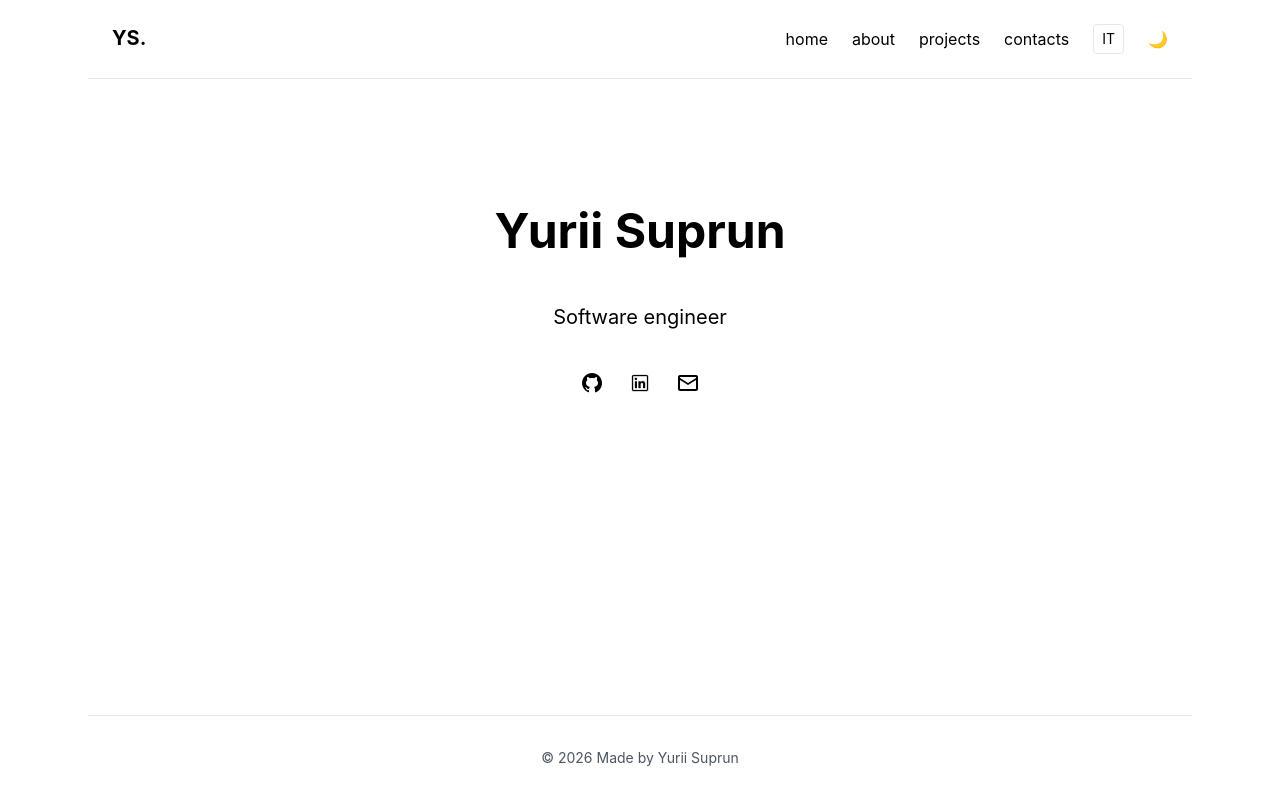
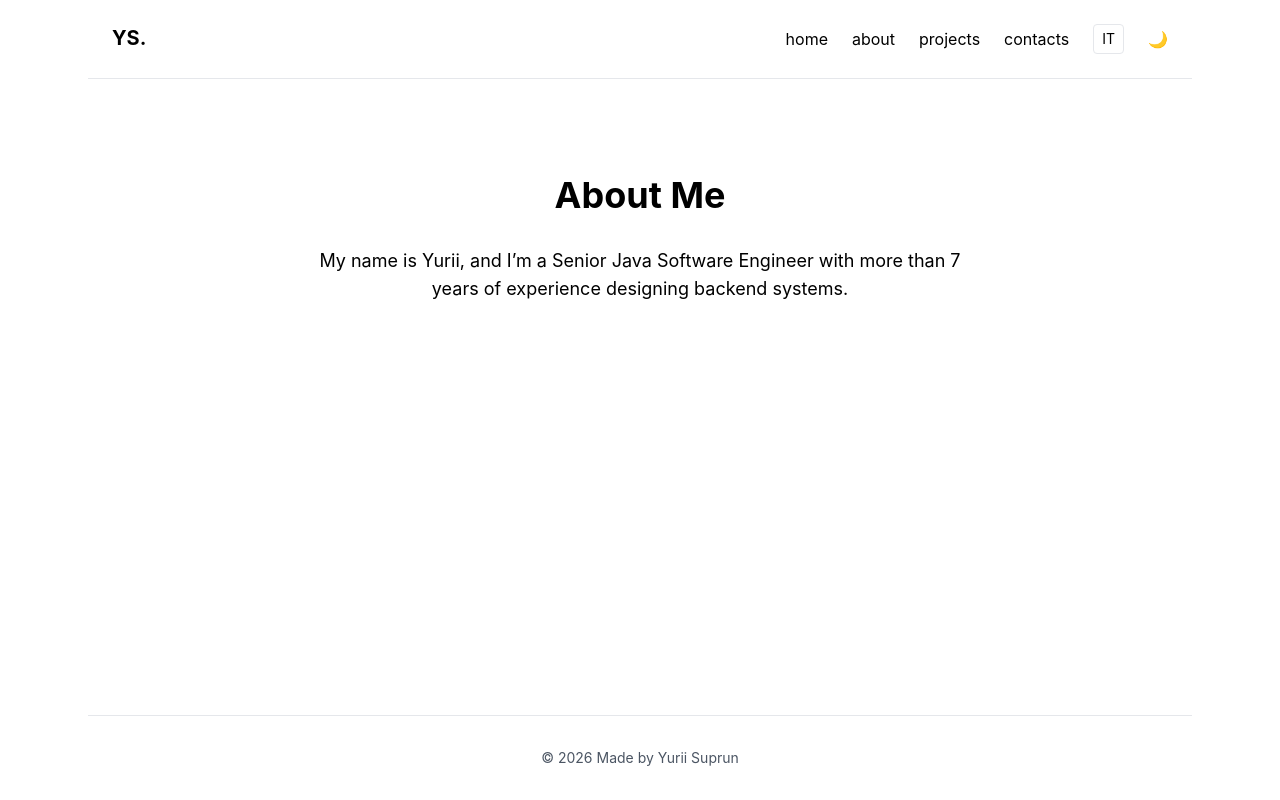
Before and after one commit to yuriisuprun/portfolio, a React (Create React App) app in the folder frontend/: page /about in a window 1280 px wide. Built offline with nearby package versions, Linux system fonts and the light colour scheme.

Commit message:
Implement navigation

```diff
--- a/frontend/package.json
+++ b/frontend/package.json
@@ -11,6 +11,7 @@
     "framer-motion": "^12.35.1",
     "react": "^19.2.4",
     "react-dom": "^19.2.4",
+    "react-router-dom": "^7.13.1",
     "react-scripts": "5.0.1",
     "web-vitals": "^2.1.4"
   },
--- a/frontend/src/App.js
+++ b/frontend/src/App.js
@@ -1,13 +1,15 @@
 import { useState, useEffect } from "react";
+import { Routes, Route, Navigate } from "react-router-dom";
+
 import Navbar from "./components/Navbar";
 import Hero from "./components/Hero";
 import Projects from "./components/Projects";
 import About from "./components/About";
+import Contacts from "./components/Contacts";
 import Footer from "./components/Footer";
-import Contacts from "./components/Contacts";
 
 function App() {
-    const [activeSection, setActiveSection] = useState("home");
+
     const [dark, setDark] = useState(false);
     const [language, setLanguage] = useState("en");
 
@@ -21,25 +23,40 @@ function App() {
 
     return (
         <div className="min-h-screen flex flex-col bg-white text-black dark:bg-gray-900 dark:text-white">
+
             <div className="max-w-6xl mx-auto px-6 w-full flex flex-col flex-grow">
 
-                <Navbar
-                    setActiveSection={setActiveSection}
-                    dark={dark}
-                    setDark={setDark}
-                    language={language}
-                    setLanguage={setLanguage}
-                />
+                <Navbar dark={dark} setDark={setDark} language={language} setLanguage={setLanguage}/>
 
                 <main className="flex-grow">
-                    {activeSection === "home" && <Hero language={language} />}
-                    {activeSection === "about" && <About language={language} />}
-                    {activeSection === "projects" && <Projects language={language} />}
-                    {activeSection === "contacts" && <Contacts language={language} />}
+
+                    <Routes>
+
+                        <Route path="/" element={<Navigate to="/home" />}/>
+
+                        <Route
+                            path="/home"
+                            element={<Hero language={language} />}/>
+
+                        <Route path="/about"
+                            element={<About language={language} />}/>
+
+                        <Route
+                            path="/projects"
+                            element={<Projects language={language} />}/>
+
+                        <Route
+                            path="/contacts"
+                            element={<Contacts language={language} />}/>
+
+                    </Routes>
+
                 </main>
 
                 <Footer language={language} />
+
             </div>
+
         </div>
     );
 }
--- a/frontend/src/components/About.js
+++ b/frontend/src/components/About.js
@@ -3,19 +3,22 @@ export default function About({ language }) {
     const text = {
         en: {
             title: "About Me",
-            description: `My name is Yurii, and I’m a Senior Java Software Engineer with more than 7 years of experience designing and building large-scale backend systems. My work focuses on Java, Spring Boot, and microservices architectures, often in cloud-native environments powered by AWS, Docker, and Kubernetes. I'm particularly interested in system modernization, performance optimization, and building platforms that enable teams to move faster and scale reliably.`
+            description:
+                "My name is Yurii, and I’m a Senior Java Software Engineer with more than 7 years of experience designing backend systems."
         },
         it: {
             title: "Chi Sono",
-            description: `Mi chiamo Yurii e sono un Senior Java Software Engineer con oltre 7 anni di esperienza nello sviluppo di sistemi backend su larga scala. Il mio lavoro si concentra su Java, Spring Boot e architetture a microservizi, spesso in ambienti cloud-native con AWS, Docker e Kubernetes. Sono particolarmente interessato alla modernizzazione dei sistemi, all'ottimizzazione delle prestazioni e alla creazione di piattaforme che permettono ai team di lavorare più velocemente e scalare in modo affidabile.`
+            description:
+                "Mi chiamo Yurii e sono un Senior Java Software Engineer con oltre 7 anni di esperienza nello sviluppo di sistemi backend."
         }
     };
 
     const t = text[language];
 
     return (
-        <section className="flex items-center justify-center gap-10 py-24 text-center">
-            <div>
+        <section className="flex items-center justify-center py-24 text-center">
+
+            <div className="max-w-2xl">
 
                 <h2 className="text-4xl font-bold mb-8">
                     {t.title}
@@ -26,6 +29,7 @@ export default function About({ language }) {
                 </p>
 
             </div>
+
         </section>
     );
 }
--- a/frontend/src/components/Contacts.js
+++ b/frontend/src/components/Contacts.js
@@ -3,17 +3,11 @@ export default function Contacts({ language }) {
     const text = {
         en: {
             title: "Contact Me",
-            description: "Feel free to reach out if you'd like to collaborate or have any questions.",
-            email: "Email",
-            linkedin: "LinkedIn",
-            github: "GitHub"
+            description: "Feel free to reach out if you'd like to collaborate."
         },
         it: {
             title: "Contattami",
-            description: "Sentiti libero di contattarmi se vuoi collaborare o hai domande.",
-            email: "Email",
-            linkedin: "LinkedIn",
-            github: "GitHub"
+            description: "Sentiti libero di contattarmi se vuoi collaborare."
         }
     };
 
--- a/frontend/src/components/Footer.js
+++ b/frontend/src/components/Footer.js
@@ -9,9 +9,15 @@ export default function Footer({ language }) {
 
     return (
         <footer className="border-t py-8">
-            <div className="flex flex-col items-center gap-4 text-sm text-gray-600 dark:text-gray-400">
-                <p>{text[language]}</p>
+
+            <div className="flex flex-col items-center text-sm text-gray-600 dark:text-gray-400">
+
+                <p>
+                    {text[language]}
+                </p>
+
             </div>
+
         </footer>
     );
 }
--- a/frontend/src/components/Hero.js
+++ b/frontend/src/components/Hero.js
@@ -2,7 +2,7 @@ export default function Hero({ language }) {
 
     const text = {
         en: {
-            role: "Software engineer"
+            role: "Software Engineer"
         },
         it: {
             role: "Ingegnere Software"
@@ -13,6 +13,7 @@ export default function Hero({ language }) {
 
     return (
         <section className="flex items-center justify-center py-24 text-center">
+
             <div className="flex flex-col items-center gap-6">
 
                 <h1 className="text-5xl font-bold mb-6 mt-8">
@@ -23,36 +24,22 @@ export default function Hero({ language }) {
 
                 <div className="flex items-center gap-6 mt-4">
 
-                    <a
-                        href="https://github.com/yuriisuprun"
-                        target="_blank"
-                        rel="noreferrer"
-                        className="hover:scale-110 transition"
-                    >
-                        <img src="/icons/github.png" alt="GitHub" className="w-6 h-6 filter dark:invert" />
+                    <a href="https://github.com/yuriisuprun" target="_blank" rel="noreferrer">
+                        <img src="/icons/github.png" alt="github" className="w-6 h-6 filter dark:invert"/>
                     </a>
 
-                    <a
-                        href="https://www.linkedin.com/in/yurii-suprun/"
-                        target="_blank"
-                        rel="noreferrer"
-                        className="hover:scale-110 transition"
-                    >
-                        <img src="/icons/linkedin.png" alt="LinkedIn" className="w-6 h-6 filter dark:invert" />
+                    <a href="https://www.linkedin.com/in/yurii-suprun/" target="_blank" rel="noreferrer">
+                        <img src="/icons/linkedin.png" alt="linkedin" className="w-6 h-6 filter dark:invert"/>
                     </a>
 
-                    <a
-                        href="mailto:iursuprun@gmail.com"
-                        target="_blank"
-                        rel="noreferrer"
-                        className="hover:scale-110 transition"
-                    >
-                        <img src="/icons/email.png" alt="Email" className="w-6 h-6 filter dark:invert" />
+                    <a href="mailto:iursuprun@gmail.com">
+                        <img src="/icons/email.png" alt="email" className="w-6 h-6 filter dark:invert"/>
                     </a>
 
                 </div>
 
             </div>
+
         </section>
     );
 }
--- a/frontend/src/components/Navbar.js
+++ b/frontend/src/components/Navbar.js
@@ -1,34 +1,32 @@
+import { Link } from "react-router-dom";
 import ThemeToggle from "./ThemeToggle";
 
-export default function Navbar({ setActiveSection, dark, setDark, language, setLanguage }) {
+export default function Navbar({ dark, setDark, language, setLanguage }) {
 
     return (
         <nav className="flex justify-between p-6 border-b">
 
-            <h1
-                className="font-bold text-xl cursor-pointer"
-                onClick={() => setActiveSection("home")}
-            >
+            <Link to="/home" className="font-bold text-xl">
                 YS.
-            </h1>
+            </Link>
 
             <div className="flex gap-6 items-center">
 
-                <button onClick={() => setActiveSection("home")} className="hover:underline">
+                <Link to="/home" className="hover:underline">
                     {language === "en" ? "home" : "home"}
-                </button>
+                </Link>
 
-                <button onClick={() => setActiveSection("about")} className="hover:underline">
+                <Link to="/about" className="hover:underline">
                     {language === "en" ? "about" : "chi sono"}
-                </button>
+                </Link>
 
-                <button onClick={() => setActiveSection("projects")} className="hover:underline">
+                <Link to="/projects" className="hover:underline">
                     {language === "en" ? "projects" : "progetti"}
-                </button>
+                </Link>
 
-                <button onClick={() => setActiveSection("contacts")} className="hover:underline">
+                <Link to="/contacts" className="hover:underline">
                     {language === "en" ? "contacts" : "contatti"}
-                </button>
+                </Link>
 
                 <button
                     onClick={() => setLanguage(language === "en" ? "it" : "en")}
@@ -40,6 +38,7 @@ export default function Navbar({ setActiveSection, dark, setDark, language, setL
                 <ThemeToggle dark={dark} setDark={setDark} />
 
             </div>
+
         </nav>
     );
 }
--- a/frontend/src/index.js
+++ b/frontend/src/index.js
@@ -1,17 +1,15 @@
-import React from 'react';
-import ReactDOM from 'react-dom/client';
-import './index.css';
-import App from './App';
-import reportWebVitals from './reportWebVitals';
+import React from "react";
+import ReactDOM from "react-dom/client";
+import { BrowserRouter } from "react-router-dom";
+import App from "./App";
+import "./index.css";   // ← THIS LINE IS IMPORTANT
 
-const root = ReactDOM.createRoot(document.getElementById('root'));
+const root = ReactDOM.createRoot(document.getElementById("root"));
+
 root.render(
-  <React.StrictMode>
-    <App />
-  </React.StrictMode>
+    <React.StrictMode>
+        <BrowserRouter>
+            <App />
+        </BrowserRouter>
+    </React.StrictMode>
 );
-
-// If you want to start measuring performance in your app, pass a function
-// to log results (for example: reportWebVitals(console.log))
-// or send to an analytics endpoint. Learn more: https://bit.ly/CRA-vitals
-reportWebVitals();
```
Also changed, not shown: frontend/src/components/Projects.js (+8 -10 lines), 1 other file (tests, documents, lock files or other folders).
